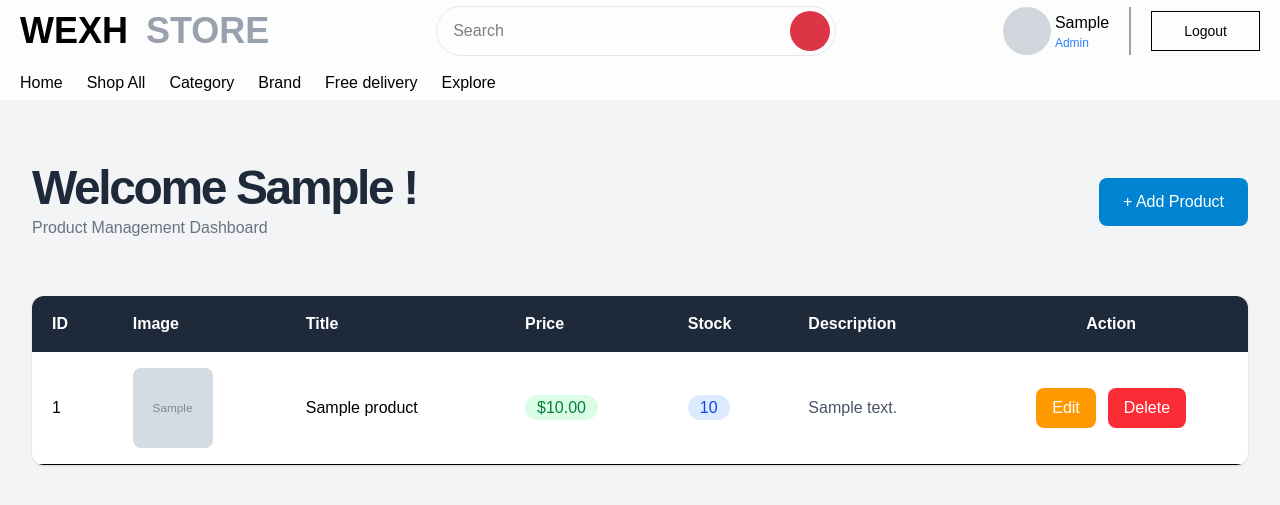
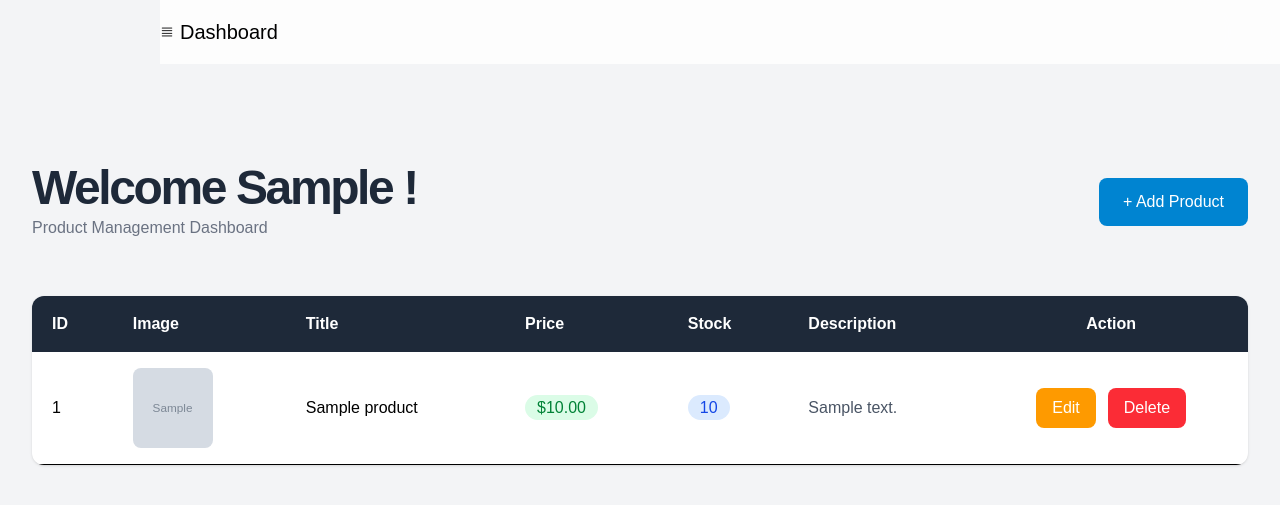
Before and after one commit to MPDev-work/E-Commerce-PHP, a PHP site: page /admin/dashboard.php in a window 1280 px wide. Shown: the top 505 px of the page. Run offline with PHP 8.4, Linux system fonts and the light colour scheme; the visitor is signed in with stand-in values (Sample User, id 1); tables that the repository leaves empty or names only in its code hold one stand-in row (values such as "Sample post"); grey boxes marked "Sample" are stand-in pictures; a stand-in replaces the project's code that opens the database connection.

Commit message:
Update UI

```diff
--- a/admin/dashboard.php
+++ b/admin/dashboard.php
@@ -23,65 +23,16 @@ $sql = $conn->query("SELECT * FROM products ORDER BY p_id DESC");
 <head>
     <meta charset="UTF-8">
     <meta name="viewport" content="width=device-width, initial-scale=1.0">
+    <link rel="stylesheet" href="https://cdn.jsdelivr.net/npm/bootstrap-icons@1.13.1/font/bootstrap-icons.min.css">
     <link href="../src/output.css" rel="stylesheet">
     <title>Wexh | Store</title>
 </head>
-<nav
-      id="nav-shadow"
-      class="fixed z-[999] inset-x-0 top-0 h-[100px] flex flex-col justify-between bg-white/80 backdrop-blur-[50px] px-[20px]"
-      >
-      <div class="flex flex-row justify-between items-center pt-[6px]">
-        <a href="index.php" class="poppins uppercase font-semibold text-4xl">
-          wexh
-          <span class="text-gray-400 pl-2">Store</span>
-        </a>
-        <form class="relative flex w-[400px] h-[50px] justify-center items-center">
-          <button
-            type="submit"
-            class="bi bi-search text-white absolute right-1.5 cursor-pointer bg-[#dc3545] rounded-full h-[80%] px-5"
-          ></button>
-          <input
-            class="w-full h-full text-[16px] pl-4 pr-17 text-black border-1 border-gray-200 outline-0 rounded-full transition duration-300 hover:border-[#dc3545] focus:border-[#dc3545] "
-            type="text"
-            placeholder="Search"
-            name="search"
-          />
-        </form>
-        <div class="relative h-[40px] flex justify-center items-center">
-          <div class="flex flex-row justify-center items-center gap-5 pr-5 border-r-2 border-gray-400">
-            <div class="flex flex-row gap-1/2 gap-1">
-                <div class="w-12 h-12 rounded-full bg-gray-300"></div>
-                <div class="flex flex-col justify-center">
-                    <h1 class="text-base text-black"><?= htmlspecialchars(ucwords($user['username'])) ?></h1>
-                    <p class="text-blue-500 text-xs"><?= htmlspecialchars(ucwords($user['roles'])) ?></p>
-                </div>
-            </div>
-          </div>
-          <a class="h-full px-8 text-black border border-black text-sm flex justify-center items-center ml-5" href="../auth/logout.php">Logout</a>
-        </div>
-      </div>
-      <ul class="flex flex-row items-center gap-6 pb-[5px]">
-        <a href="index.php">
-          Home
-        </a>
-        <a href="shopAll.php">
-          Shop All
-        </a>
-        <a href="category.php">
-          Category
-        </a>
-        <a href="brand.php">
-          Brand
-        </a>
-        <a href="freeDelivery.php">
-          Free delivery
-        </a>
-        <a href="../src/pages/explore.php">
-          Explore
-        </a>
-      </ul>
-    </nav>
-
+<nav class="fixed top-0 left-40 right-0 h-16 flex justify-between items-center bg-white/80 backdrop-blur-3xl">
+    <div class="flex gap-1.5 items-center">
+        <i class="bi bi-justify text-black text-sm"></i>
+        <h1 class="text-xl text-black font-medium">Dashboard</h1>
+    </div>
+</nav>
 <body class="bg-gray-100 mt-[140px]">
     <header>
         <div class="max-w-7xl mx-auto px-8 py-6 flex justify-between items-center">
--- a/config/connect.php
+++ b/config/connect.php
@@ -1,7 +1,6 @@
 <?php
 
-$conn = new mysqli("localhost:3307", "root", "123456", "php_3_5");
-
+$conn = new mysqli("localhost", "root", "admin1221!", "webtore_db");
 if ($conn->connect_error) {
     die("Connection Filed" . $conn->connect_error);
 }
--- a/src/output.css
+++ b/src/output.css
@@ -61,6 +61,7 @@
     --radius-xl: 0.75rem;
     --radius-2xl: 1rem;
     --radius-3xl: 1.5rem;
+    --blur-3xl: 64px;
     --default-transition-duration: 150ms;
     --default-transition-timing-function: cubic-bezier(0.4, 0, 0.2, 1);
     --default-font-family: var(--font-sans);
@@ -261,6 +262,12 @@
   .left-2\.5 {
     left: calc(var(--spacing) * 2.5);
   }
+  .left-20 {
+    left: calc(var(--spacing) * 20);
+  }
+  .left-40 {
+    left: calc(var(--spacing) * 40);
+  }
   .z-\[999\] {
     z-index: 999;
   }
@@ -384,6 +382,9 @@
   .h-12 {
     height: calc(var(--spacing) * 12);
   }
+  .h-16 {
+    height: calc(var(--spacing) * 16);
+  }
   .h-20 {
     height: calc(var(--spacing) * 20);
   }
@@ -1031,6 +1007,11 @@
   }
   .outline-transparent {
     outline-color: transparent;
+  }
+  .backdrop-blur-3xl {
+    --tw-backdrop-blur: blur(var(--blur-3xl));
+    -webkit-backdrop-filter: var(--tw-backdrop-blur,) var(--tw-backdrop-brightness,) var(--tw-backdrop-contrast,) var(--tw-backdrop-grayscale,) var(--tw-backdrop-hue-rotate,) var(--tw-backdrop-invert,) var(--tw-backdrop-opacity,) var(--tw-backdrop-saturate,) var(--tw-backdrop-sepia,);
+    backdrop-filter: var(--tw-backdrop-blur,) var(--tw-backdrop-brightness,) var(--tw-backdrop-contrast,) var(--tw-backdrop-grayscale,) var(--tw-backdrop-hue-rotate,) var(--tw-backdrop-invert,) var(--tw-backdrop-opacity,) var(--tw-backdrop-saturate,) var(--tw-backdrop-sepia,);
   }
   .backdrop-blur-\[50px\] {
     --tw-backdrop-blur: blur(50px);
```
Also changed, not shown: other parts of src/output.css (+0 -41 lines).
